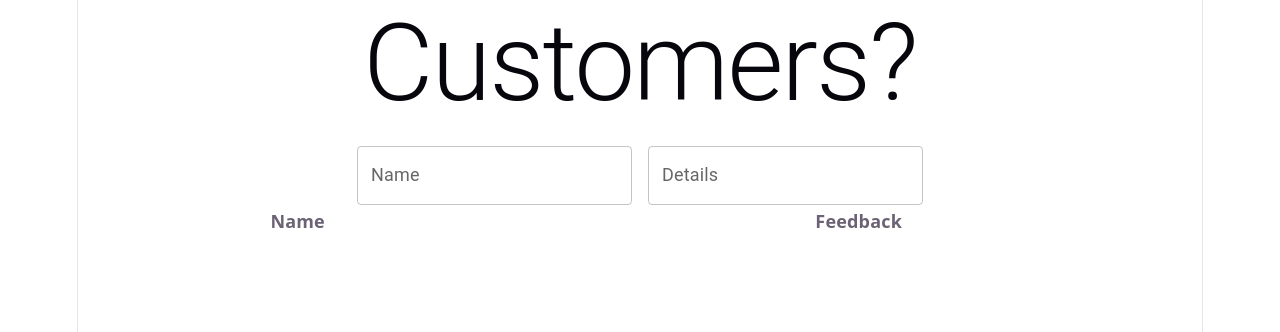
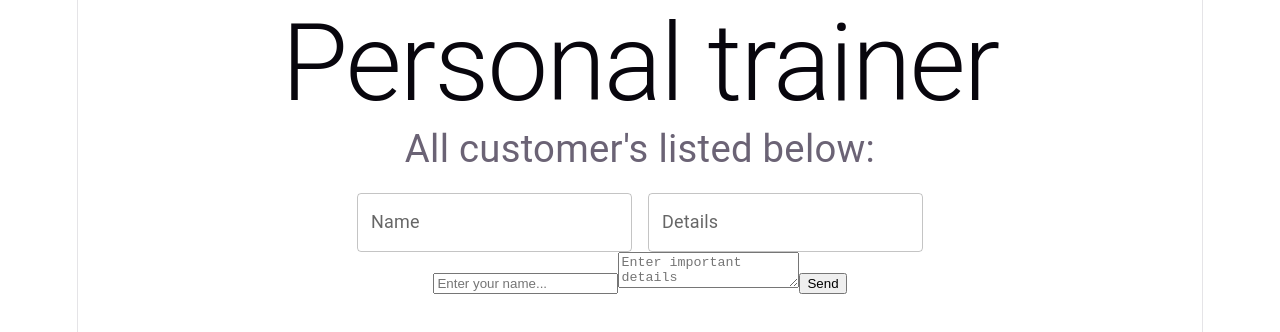
Before and after one commit to lolakittylee/personaltrainers, a React (Vite) app in the folder trainers/trainers/: page / in a window 1280 px wide. Shown: the top 332 px of the page. Built offline with nearby package versions, Linux system fonts and the light colour scheme.

Commit message:
Removed unnecessary extra stuff

```diff
--- a/trainers/trainers/src/components/customers.tsx
+++ b/trainers/trainers/src/components/customers.tsx
@@ -13,11 +13,25 @@ function CustomersListed() {
 
     const [customers, setCustomers] = useState<Customer[]>([]);
 
+    const handleAdd = () => {
+        if (!customer.name) {
+            alert("Please fill in your name")
+            return;
+        }
+
+        setCustomers([customer, ...customers]);
+        setNewCustomer({
+            id: "",
+            name: "",
+            details: ""
+        })
+    }
 
     return (
         <>
             <div>
-                <Typography variant="h1">Customers?</Typography>
+                <Typography variant="h1">Personal trainer</Typography>
+                <Typography variant="h4">All customer's listed below:</Typography>
                 <Stack
                     direction={"row"}
                     spacing={2}
@@ -45,24 +59,27 @@ function CustomersListed() {
                 </Stack>
             </div>
 
-                        <table>
-                <thead>
-                    <tr>
-                        <th>Name</th>
-                        <th>Feedback</th>
-                    </tr>
-                </thead>
+            <div>
 
-                <tbody>
-                    {customers.map((feedbackRow: Customer, index)=>
 
-                    <tr key = {index}>
-                        <td>{feedbackRow.name}</td>
-                        <td>{feedbackRow.details}</td>
-                    </tr>
-                    )}
-                </tbody>
-            </table>
+                <input
+                    placeholder="Enter your name..."
+                    title="Name"
+                    value={customer.name}
+                    onChange={event =>
+                        setNewCustomer({ ...customer, name: event.target.value })}
+                />
+
+                <textarea
+                    placeholder="Enter important details"
+                    title="Details"
+                    value={customer.details}
+                    onChange={event =>
+                        setNewCustomer({ ...customer, details: event.target.value })}
+                />
+
+                <button onClick={handleAdd}>Send</button>
+            </div>
         </>
     )
 }
```
